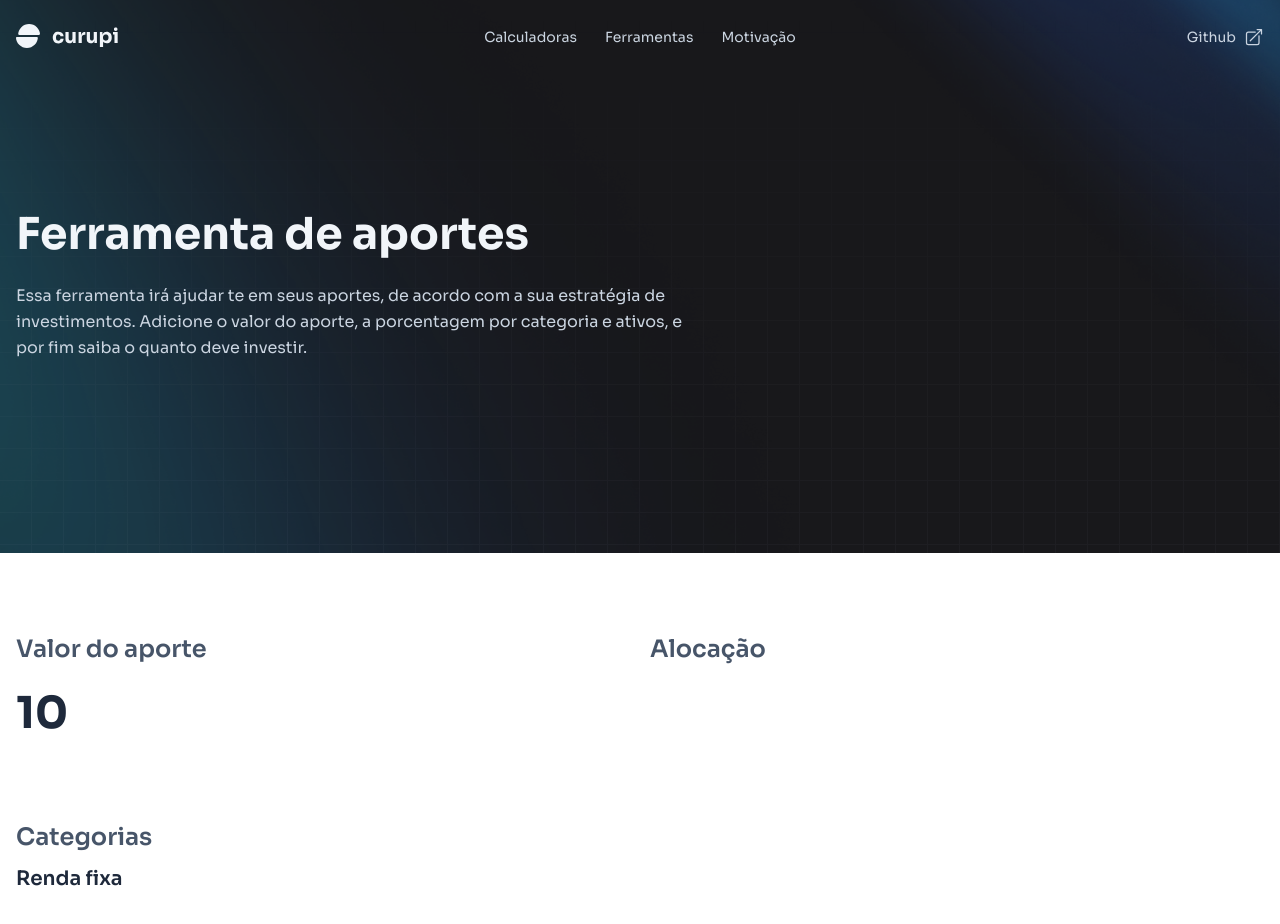
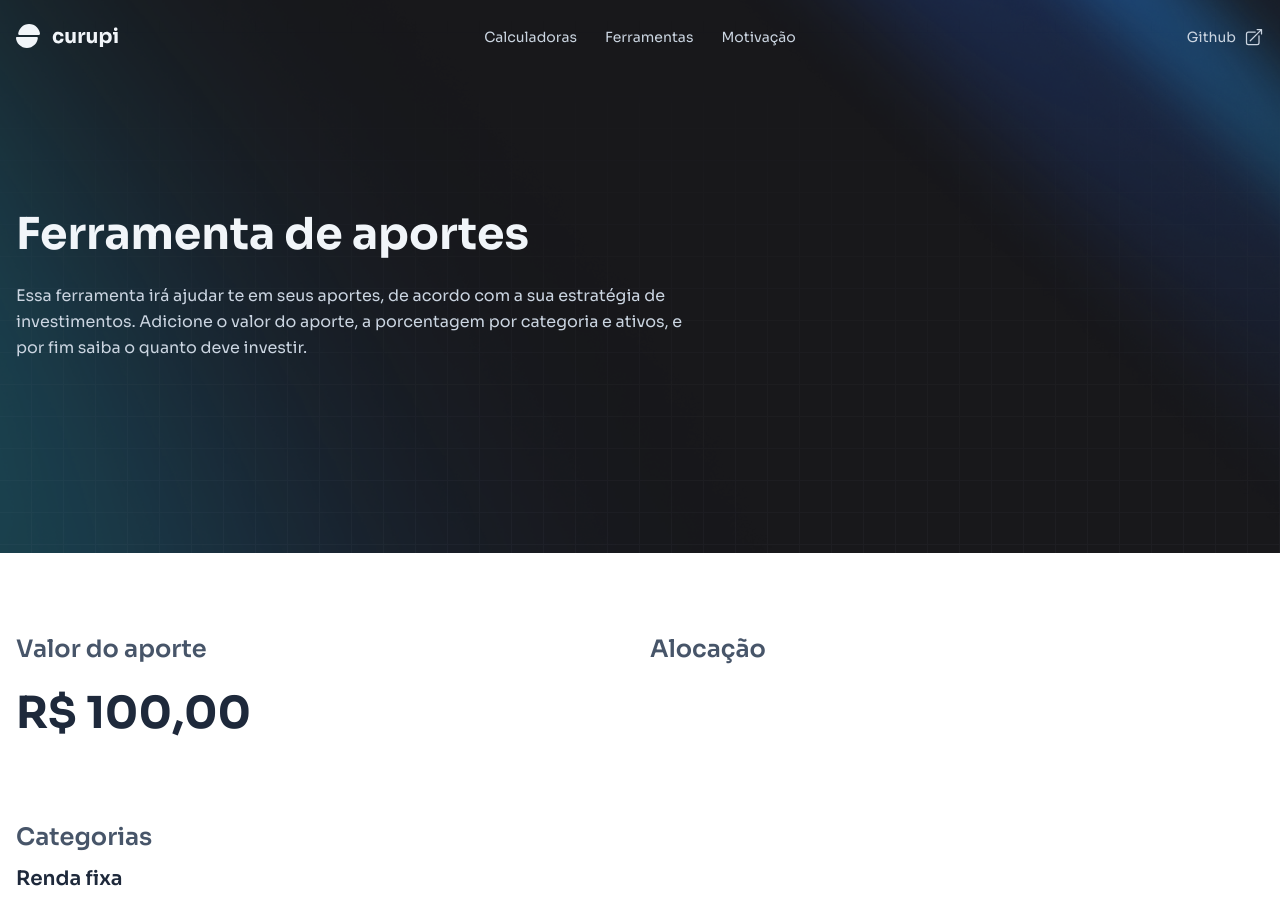
Before and after one commit to MathPSantos/curupi, a Next.js app: page /ferramentas/aporte in a window 1280 px wide. Shown: the top 924 px of the page. Built offline with nearby package versions, Linux system fonts and the light colour scheme.

Commit message:
feat: add PriceField

```diff
--- a/src/components/common/PriceField.tsx
+++ /dev/null
@@ -1,23 +0,0 @@
-import { forwardRef, useImperativeHandle, useRef } from "react";
-import { AriaNumberFieldProps, useLocale, useNumberField } from "react-aria";
-import { useNumberFieldState } from "react-stately";
-
-interface PriceFieldProps extends AriaNumberFieldProps {
-  className?: string;
-}
-
-export const PriceField = forwardRef<HTMLInputElement, PriceFieldProps>(
-  ({ className, ...props }, ref) => {
-    const { locale } = useLocale();
-
-    const inputRef = useRef<HTMLInputElement>(null);
-    useImperativeHandle(ref, () => inputRef?.current as HTMLInputElement, []);
-
-    const state = useNumberFieldState({ ...props, locale });
-    const { inputProps } = useNumberField({ ...props }, state, inputRef);
-
-    return <input {...inputProps} ref={inputRef} className={className} />;
-  }
-);
-
-PriceField.displayName = "PriceField";
--- /dev/null
+++ b/src/components/common/form/PriceField.tsx
@@ -0,0 +1,32 @@
+import { forwardRef, useImperativeHandle, useRef } from "react";
+import { AriaNumberFieldProps, useNumberField } from "react-aria";
+import { useNumberFieldState } from "react-stately";
+
+interface PriceFieldProps extends AriaNumberFieldProps {
+  className?: string;
+}
+
+const defaultFormatOptions = {
+  style: "currency",
+  currency: "BRL",
+} satisfies AriaNumberFieldProps["formatOptions"];
+
+export const PriceField = forwardRef<HTMLInputElement, PriceFieldProps>(
+  ({ className, formatOptions = defaultFormatOptions, ...props }, ref) => {
+    const inputRef = useRef<HTMLInputElement>(null);
+    useImperativeHandle(ref, () => inputRef?.current as HTMLInputElement, []);
+
+    const state = useNumberFieldState({
+      ...props,
+      formatOptions,
+      locale: "pt-BR",
+    });
+    const { inputProps } = useNumberField(
+      { ...props, formatOptions },
+      state,
+      inputRef
+    );
+
+    return <input {...inputProps} ref={inputRef} className={className} />;
+  }
+);
--- /dev/null
+++ b/src/components/common/form/index.ts
@@ -0,0 +1 @@
+export * from "./PriceField";
--- /dev/null
+++ b/src/components/common/index.ts
@@ -0,0 +1 @@
+export * from "./form";
--- a/src/components/layout/Beams.tsx
+++ b/src/components/layout/Beams.tsx
@@ -1,5 +1,5 @@
 export const Beams = () => (
-  <div className="absolute inset-0 bg-beams bg-center bg-no-repeat bg-cover">
+  <div className="absolute inset-0 bg-beams bg-top bg-no-repeat bg-cover">
     <div
       className="absolute inset-0 bg-grid-slate-400/[0.05]"
       style={{
--- /dev/null
+++ b/src/core/helpers/index.ts
@@ -0,0 +1 @@
+export * from "./styles";
--- /dev/null
+++ b/src/core/helpers/styles.ts
@@ -0,0 +1,3 @@
+export const getClassesToApply = (
+  ...classes: (boolean | null | undefined | string)[]
+) => classes.filter(Boolean).join(" ");
--- a/src/pages/_app.tsx
+++ b/src/pages/_app.tsx
@@ -5,6 +5,7 @@ import { Sora } from "@next/font/google";
 import { queryClient } from "@core/libs/query";
 
 import "@styles/main.scss";
+import { SSRProvider } from "react-aria";
 
 const soraFont = Sora({
   subsets: ["latin"],
@@ -12,6 +13,7 @@ const soraFont = Sora({
 
 export default function App({ Component, pageProps }: AppProps) {
   return (
+    <SSRProvider>
       <QueryClientProvider client={queryClient}>
         <style jsx global>{`
           :root {
@@ -20,5 +22,6 @@ export default function App({ Component, pageProps }: AppProps) {
         `}</style>
         <Component {...pageProps} />
       </QueryClientProvider>
+    </SSRProvider>
   );
 }
--- a/src/pages/ferramentas/aporte.tsx
+++ b/src/pages/ferramentas/aporte.tsx
@@ -1,7 +1,7 @@
 import Head from "next/head";
 
 import { Beams, Header } from "@components/layout";
-import { PriceField } from "@components/common/PriceField";
+import { PriceField } from "@components/common";
 
 export default function FinancialSupport() {
   return (
@@ -47,7 +47,7 @@ export default function FinancialSupport() {
                 <PriceField
                   aria-labelledby="__support-label"
                   className="mt-5 h-[56px] w-full text-slate-800 text-[44px] font-bold outline-0"
-                  defaultValue={10}
+                  defaultValue={100}
                 />
               </div>
 
```
Also changed, not shown: 1 other file (tests, documents, lock files or other folders). Lines whose indentation alone changed are shown as unchanged.
